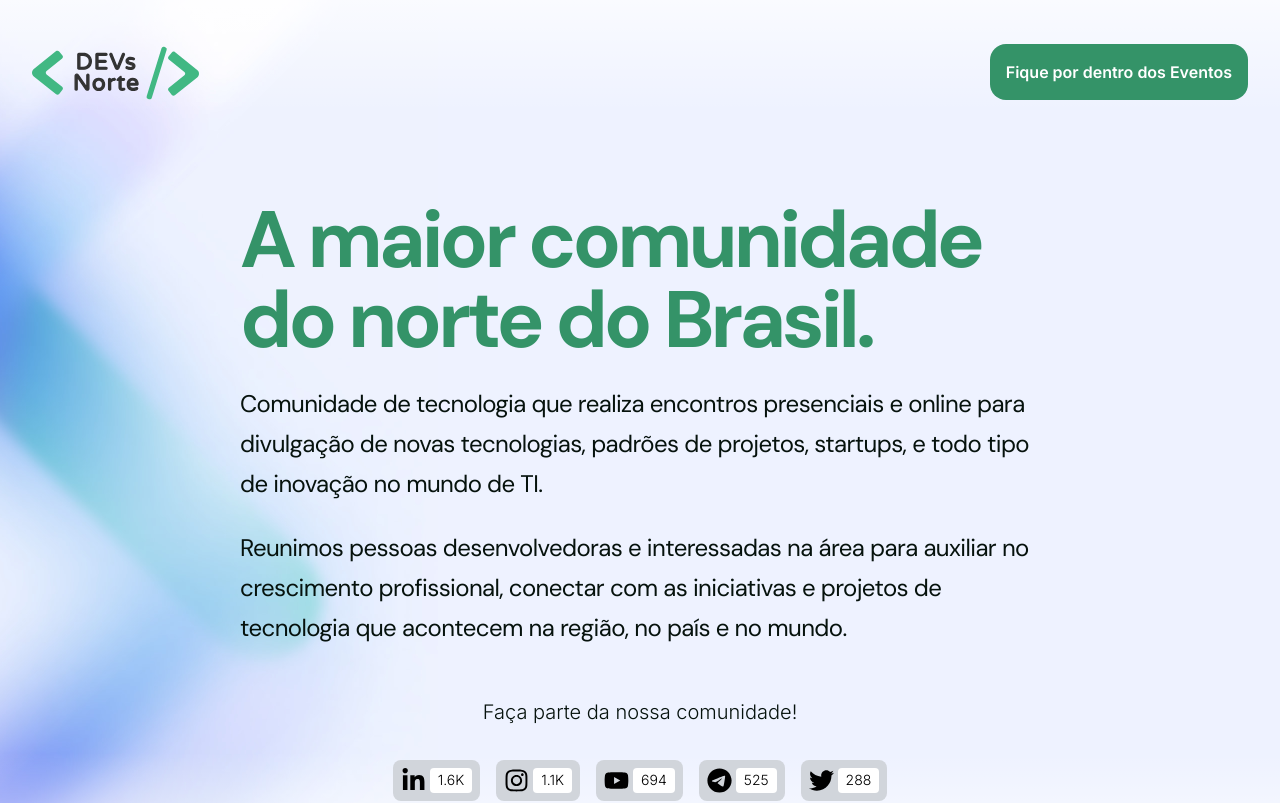
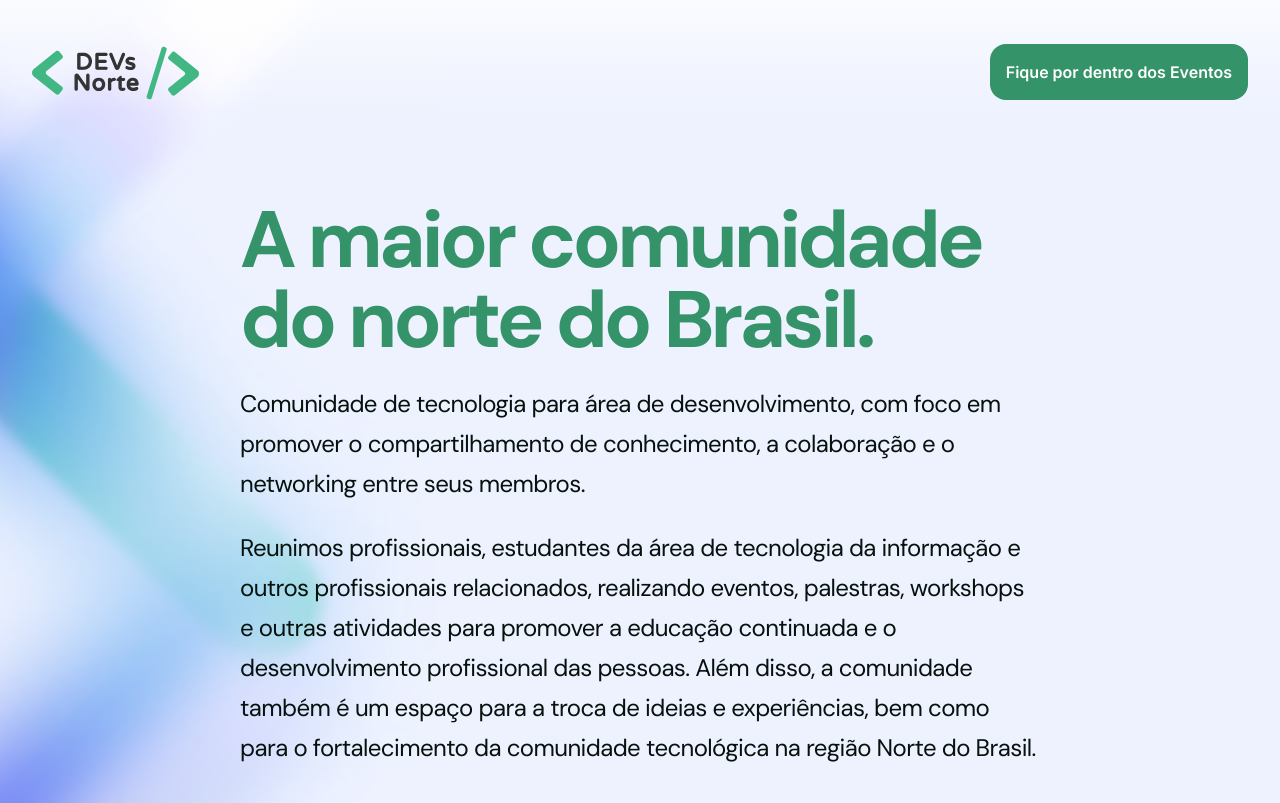
Before and after one commit to devsnorte/site, a Next.js app: page / in a window 1280 px wide. Shown: the top 803 px of the page. Built offline with nearby package versions, Linux system fonts and the light colour scheme.

Commit message:
👥 update sponsor and about

```diff
--- a/src/components/Hero.jsx
+++ b/src/components/Hero.jsx
@@ -62,15 +62,10 @@ export function Hero() {
             data-aos="fade-up"
           >
             <p>
-              Comunidade de tecnologia que realiza encontros presenciais e
-              online para divulgação de novas tecnologias, padrões de projetos,
-              startups, e todo tipo de inovação no mundo de TI.
+              Comunidade de tecnologia para área de desenvolvimento, com foco em promover o compartilhamento de conhecimento, a colaboração e o networking entre seus membros.
             </p>
             <p>
-              Reunimos pessoas desenvolvedoras e interessadas na área para
-              auxiliar no crescimento profissional, conectar com as iniciativas
-              e projetos de tecnologia que acontecem na região, no país e no
-              mundo.
+              Reunimos profissionais, estudantes da área de tecnologia da informação e outros profissionais relacionados, realizando eventos, palestras, workshops e outras atividades para promover a educação continuada e o desenvolvimento profissional das pessoas. Além disso, a comunidade também é um espaço para a troca de ideias e experiências, bem como para o fortalecimento da comunidade tecnológica na região Norte do Brasil.
             </p>
           </div>
           <ButtonLink
--- a/src/components/Sponsors.jsx
+++ b/src/components/Sponsors.jsx
@@ -3,6 +3,7 @@ import Link from 'next/link'
 
 import { Container } from '@/components/Container'
 
+import logoAmazoniaOnline from '@/images/logos/amazoniaonline.svg'
 import logoAppsignal from '@/images/logos/appsignal.svg'
 import logoDevpleno from '@/images/logos/devpleno.svg'
 import logoIdopter from '@/images/logos/idopter.svg'
@@ -34,6 +35,11 @@ const sponsors = [
     name: 'Compass.UOL',
     image: logoCompass,
     url: 'https://compass.uol/',
+  },
+  {
+    name: 'Amazônia Online',
+    image: logoAmazoniaOnline,
+    url: 'https://amazoniaonline.com.br/',
   },
 ]
 
```
Also changed, not shown: src/images/logos/amazoniaonline.svg (added).
